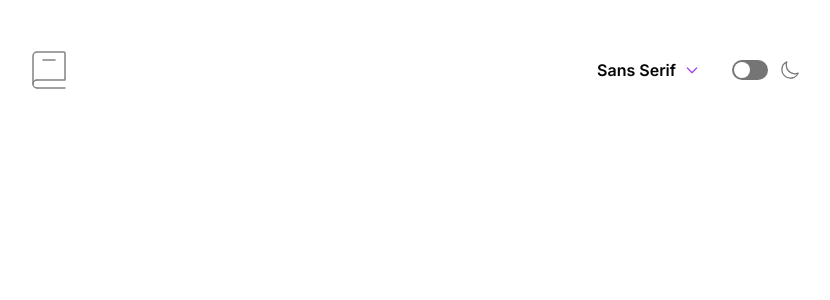
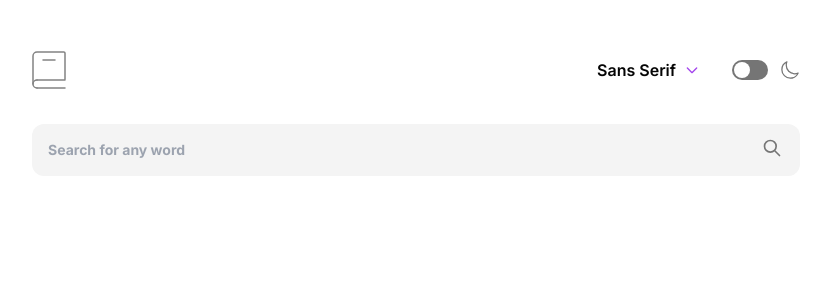
Before and after one commit to ShivangamSoni/dictionary-web-app-react, a React (Vite) app: page / in a window 1280 px wide. Shown: the top 300 px of the page, without its empty margins (224-1054 px from the left). Built offline with nearby package versions, Linux system fonts and the light colour scheme.

Commit message:
Add Search Bar

```diff
--- a/src/App.tsx
+++ b/src/App.tsx
@@ -1,10 +1,12 @@
+import Dictionary from '@features/Dictionary';
 import Header from '@features/Header';
 
 export default function App() {
   return (
-    <div className="font-sansSerif bg-white dark:bg-grey-600">
-      <div className="max-w-screen-md w-11/12 min-h-screen mx-auto py-12">
+    <div className="font-sansSerif bg-white dark:bg-grey-600 text-grey-600 dark:text-white">
+      <div className="max-w-screen-md w-11/12 min-h-screen mx-auto py-12 grid grid-rows-[auto_1fr] gap-8">
         <Header />
+        <Dictionary />
       </div>
     </div>
   );
--- /dev/null
+++ b/src/features/Dictionary.tsx
@@ -0,0 +1,9 @@
+import SearchBar from './SearchBar';
+
+export default function Dictionary() {
+  return (
+    <main className="grid grid-rows-[auto_1fr] gap-8">
+      <SearchBar />
+    </main>
+  );
+}
--- /dev/null
+++ b/src/features/SearchBar.tsx
@@ -0,0 +1,72 @@
+import { object, string, InferType } from 'yup';
+import { useForm } from 'react-hook-form';
+import { yupResolver } from '@hookform/resolvers/yup';
+
+const FormSchema = object({
+  search: string().required('Whoops, can’t be empty'),
+});
+type FormState = InferType<typeof FormSchema>;
+
+export default function SearchBar() {
+  const {
+    register,
+    handleSubmit,
+    reset,
+    formState: { errors },
+  } = useForm<FormState>({
+    resolver: yupResolver(FormSchema),
+  });
+
+  function submitHandler(data: FormState) {
+    // TODO: set Search term & trigger new Query
+    console.log(data);
+    reset();
+  }
+
+  const isError = Object.entries(errors).length > 0;
+
+  return (
+    <form onSubmit={handleSubmit(submitHandler)}>
+      <label htmlFor="wordSearch" className="sr-only">
+        Search for any word
+      </label>
+      <div className="relative">
+        <input
+          type="search"
+          id="wordSearch"
+          className={`block w-full p-4 pr-14 text-sm font-bold text-grey-400 border-none outline-none rounded-xl bg-grey-50 focus:ring-1 focus:ring-primary-purple dark:bg-grey-500 dark:text-white ${
+            isError && errors.search ? 'ring-1 ring-primary-red' : ''
+          }`}
+          placeholder="Search for any word"
+          {...register('search')}
+        />
+        <button
+          type="submit"
+          className="text-grey-200 absolute right-2.5 bottom-2.5 hover:text-primary-purple focus:outline-none focus:text-primary-purple font-medium rounded-lg text-sm p-2"
+        >
+          <span className="sr-only">Search</span>
+          <svg
+            aria-hidden="true"
+            className="w-5 h-5"
+            fill="none"
+            stroke="currentColor"
+            viewBox="0 0 24 24"
+            xmlns="http://www.w3.org/2000/svg"
+          >
+            <path
+              strokeLinecap="round"
+              strokeLinejoin="round"
+              strokeWidth="2"
+              d="M21 21l-6-6m2-5a7 7 0 11-14 0 7 7 0 0114 0z"
+            />
+          </svg>
+        </button>
+      </div>
+      {isError && errors.search && (
+        <span className="block mt-2 text-md text-primary-red">
+          {errors.search.message}
+        </span>
+      )}
+    </form>
+  );
+}
```
Also changed, not shown: package.json (+6 -1 lines), .eslintrc.cjs, 1 other file (tests, documents, lock files or other folders).
